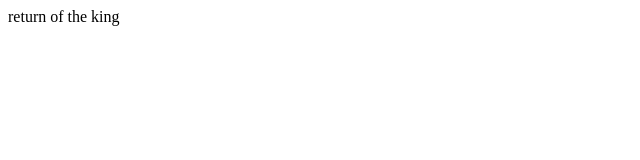
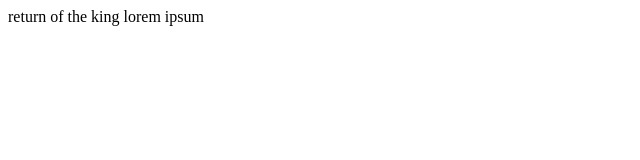
Before and after one commit to madison-4/first-webpage, a plain HTML site: page trial.html in a window 1280 px wide. Shown: the whole page, without its empty margins (0-640 px from the left). Drawn offline with Linux system fonts and the light colour scheme.

Commit message:
test.html

```diff
--- a/trial.html
+++ b/trial.html
@@ -1,12 +1,13 @@
 <!DOCTYPE html>
 <html lang="en">
-        <head>
+     <head>
             <meta charset="utf-8">
             <title>
                 practice page
             </title>
-        </head>
-        <body>
+     </head>
+     <body>
             return of the king
-        </body>
-    </html>
+            lorem ipsum
+     </body>
+</html>
```
